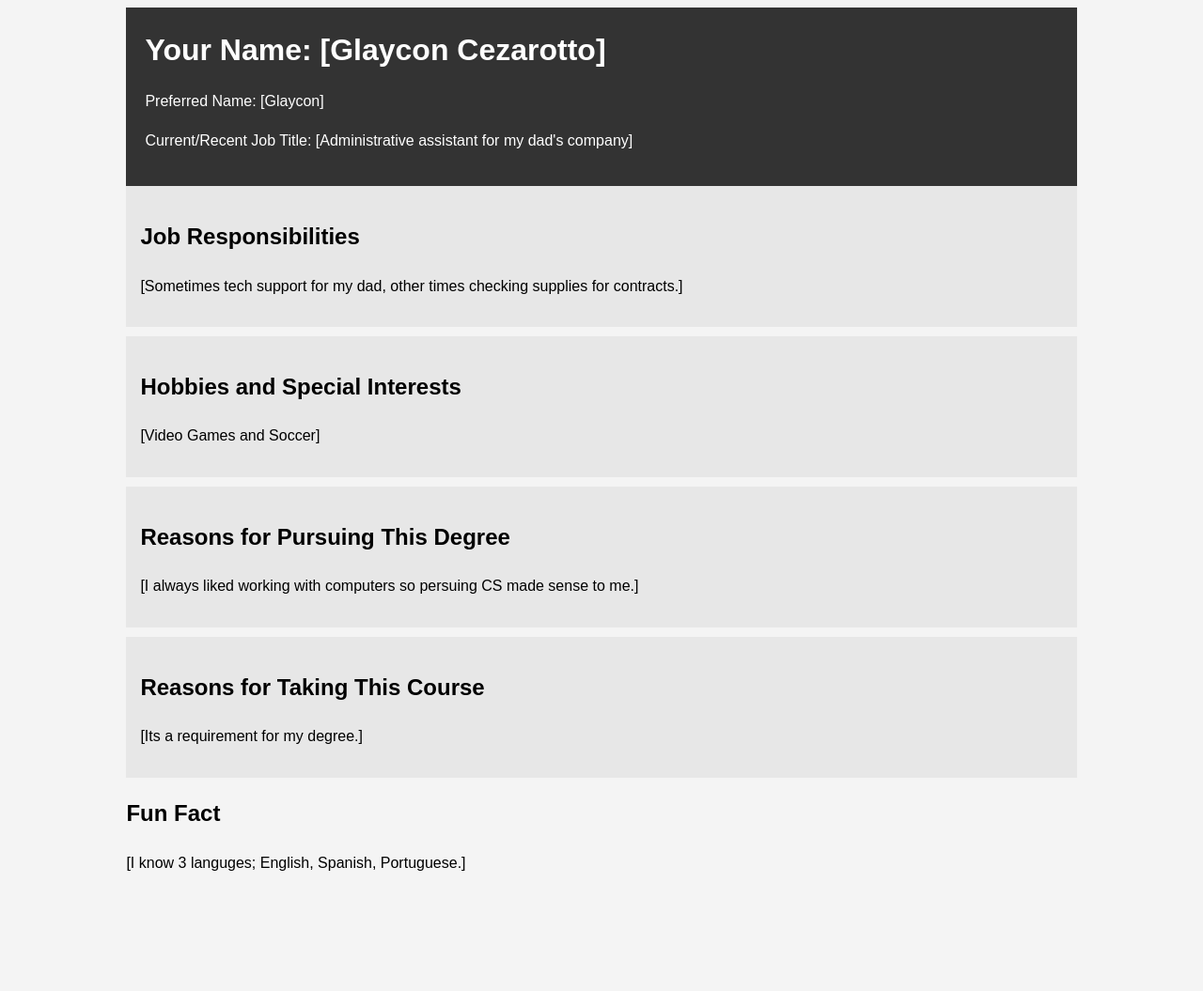
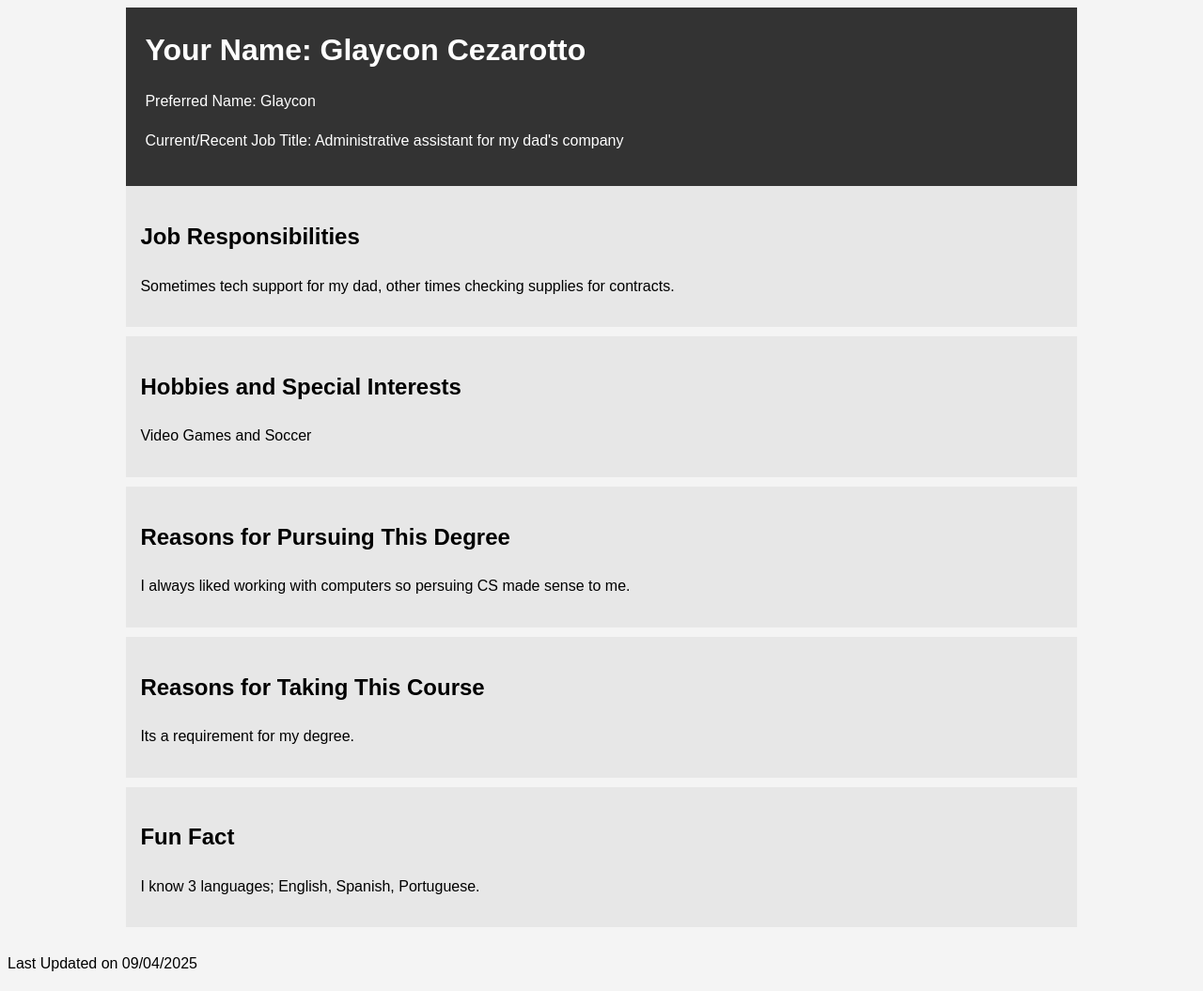
Before and after one commit to rex3533/me, a plain HTML site: page index.html in a window 1280 px wide. Shown: the whole page at 94% size. Before the commit the page ends 955 px from the top, so only its background shows below. Drawn offline with Linux system fonts and the light colour scheme.

Commit message:
Update index.html
fixes before doing "getting to know each other" assignment

```diff
--- a/index.html
+++ b/index.html
@@ -21,7 +21,7 @@
         .main-info h1 {
             margin: 0;
         }
-        .hobbies, .career, .course {
+        .hobbies, .career, .course, .fun-fact {
             background: #e7e7e7;
             padding: 15px;
             margin-bottom: 10px;
@@ -31,36 +31,37 @@
 <body>
     <div class="container">
         <header class="main-info">
-            <h1>Your Name: [Glaycon Cezarotto]</h1>
-            <p>Preferred Name: [Glaycon]</p>
-            <p>Current/Recent Job Title: [Administrative assistant for my dad's company]</p>
+            <h1>Your Name: Glaycon Cezarotto</h1>
+            <p>Preferred Name: Glaycon</p>
+            <p>Current/Recent Job Title: Administrative assistant for my dad's company</p>
         </header>
 
         <section class="career">
             <h2>Job Responsibilities</h2>
-            <p>[Sometimes tech support for my dad, other times checking supplies for contracts.]</p>
+            <p>Sometimes tech support for my dad, other times checking supplies for contracts.</p>
         </section>
 
         <section class="hobbies">
             <h2>Hobbies and Special Interests</h2>
-            <p>[Video Games and Soccer]</p>
+            <p>Video Games and Soccer</p>
         </section>
 
         <section class="career">
             <h2>Reasons for Pursuing This Degree</h2>
-            <p>[I always liked working with computers so persuing CS made sense to me.]</p>
+            <p>I always liked working with computers so persuing CS made sense to me.</p>
         </section>
 
         <section class="course">
             <h2>Reasons for Taking This Course</h2>
-            <p>[Its a requirement for my degree.]</p>
+            <p>Its a requirement for my degree.</p>
         </section>
 
         <section class="fun-fact">
             <h2>Fun Fact</h2>
-            <p>[I know 3 languges; English, Spanish, Portuguese.]</p>
+            <p>I know 3 languages; English, Spanish, Portuguese.</p>
         </section>
     </div>
+
+    <p>Last Updated on 09/04/2025</p>
 </body>
-
 </html>
```
